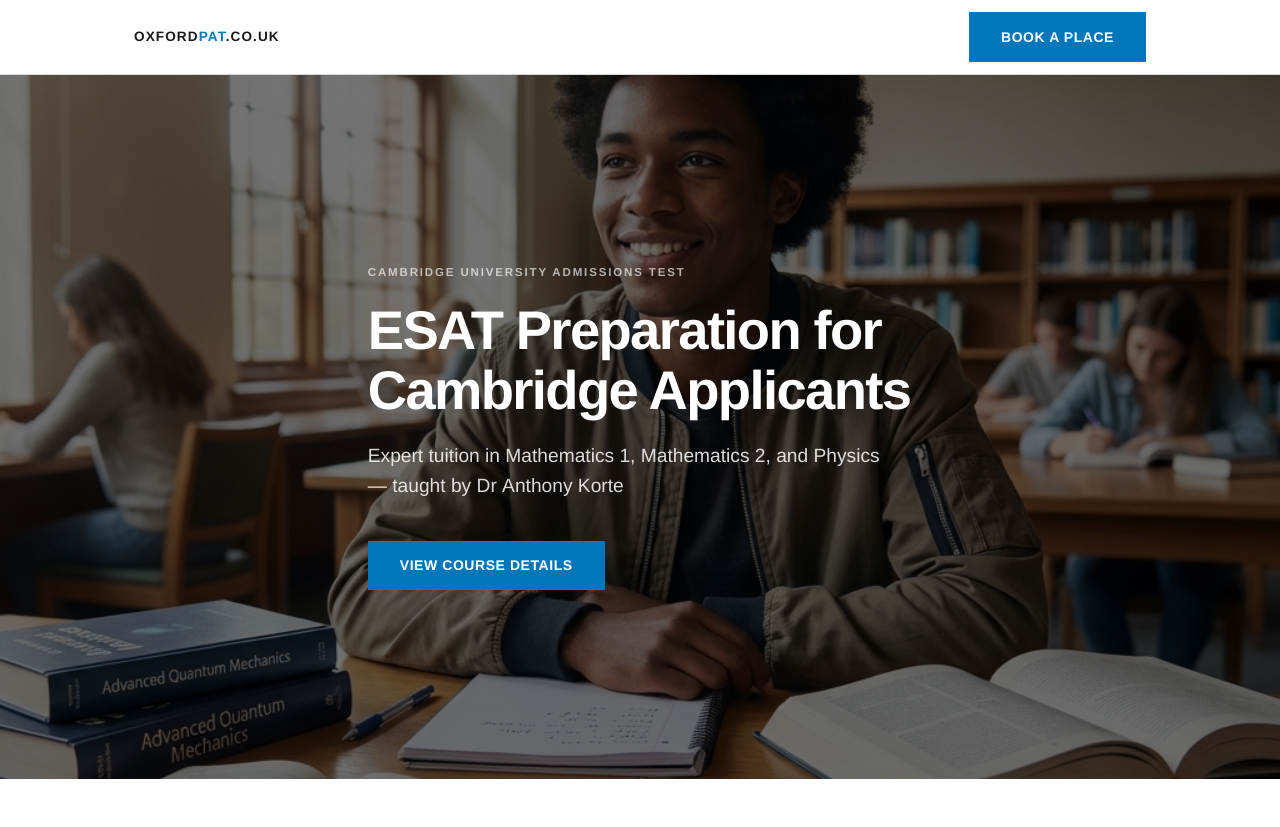
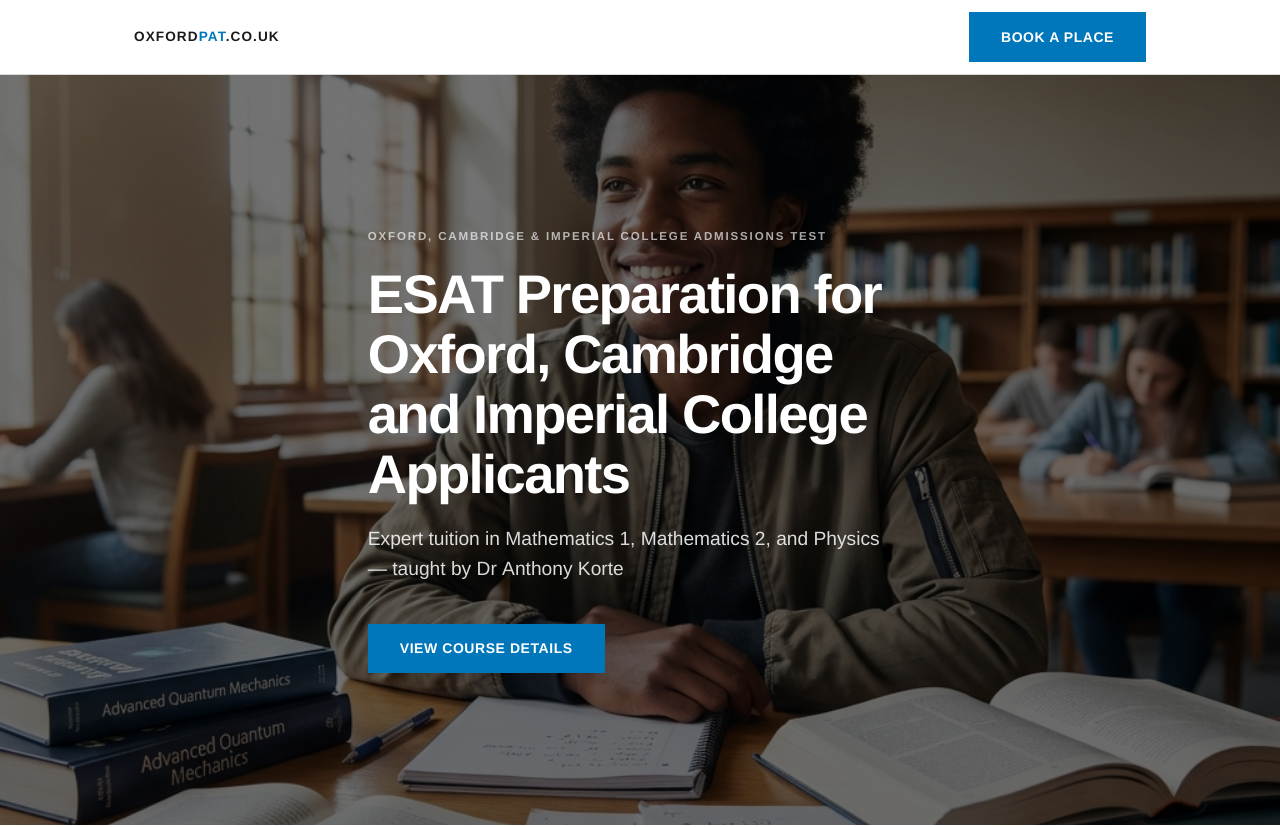
Before and after one commit to apkorte/oxfordpat, a plain HTML site: page index.html in a window 1280 px wide. Shown: the top 827 px of the page. Drawn offline with Linux system fonts and the light colour scheme.

Commit message:
review changes

```diff
--- a/index.html
+++ b/index.html
@@ -602,8 +602,8 @@
   <!-- ── Hero ────────────────────────────────────────────── -->
   <section class="hero" aria-label="Introduction">
     <div class="container">
-      <span class="hero-kicker">Cambridge University Admissions Test</span>
-      <h1>ESAT Preparation for Cambridge Applicants</h1>
+      <span class="hero-kicker">Oxford, Cambridge &amp; Imperial College Admissions Test</span>
+      <h1>ESAT Preparation for Oxford, Cambridge and Imperial College Applicants</h1>
       <p class="hero-sub">Expert tuition in Mathematics&nbsp;1, Mathematics&nbsp;2, and Physics &mdash; taught by Dr&nbsp;Anthony Korte</p>
       <a class="btn" href="https://physicsandmathscourses.com/book-a-course/oxford-pat-course.html" target="_blank" rel="noopener noreferrer">View Course Details</a>
     </div>
@@ -698,7 +698,7 @@
 
           <div class="credential-row">
             <dt class="credential-label">Postgraduate</dt>
-            <dd class="credential-value">MSc with Distinction</dd>
+            <dd class="credential-value">MSc with Distinction in Mathematical Modelling, University College London</dd>
           </div>
 
           <div class="credential-row">
```
